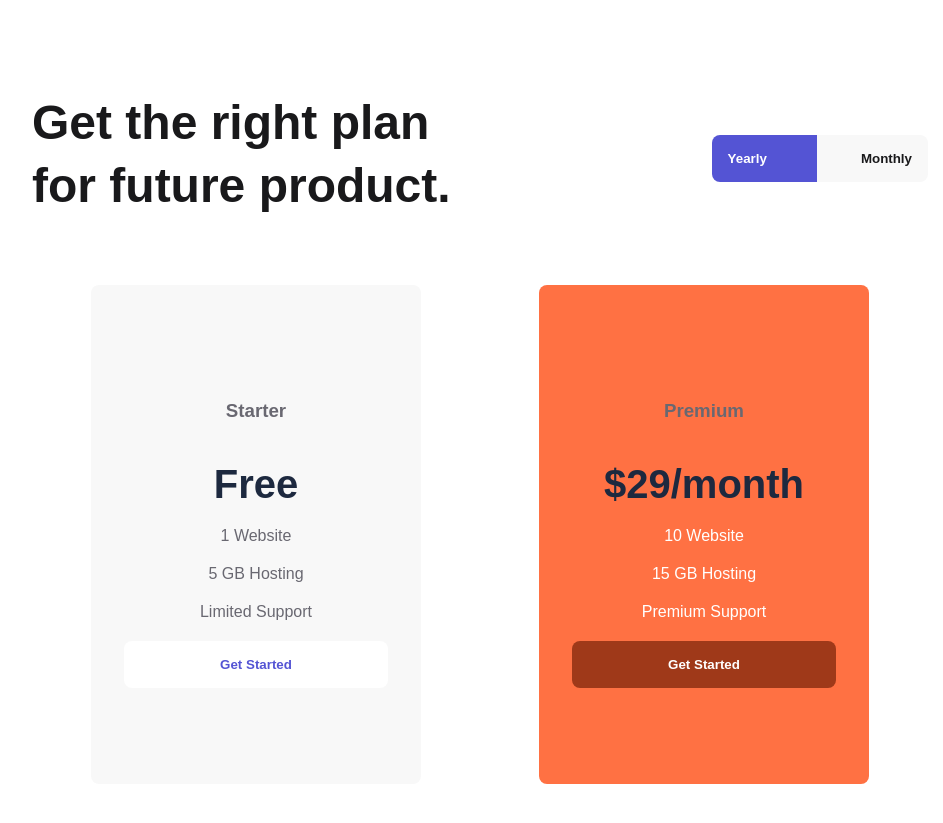
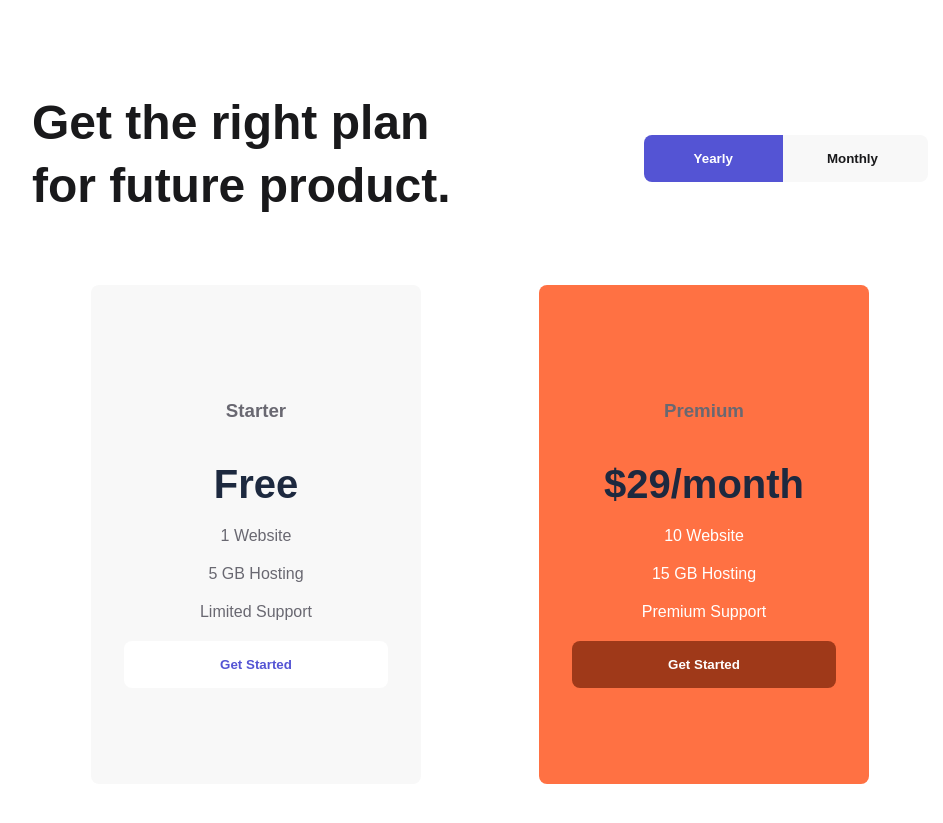
Before and after one commit to george-pench/Vention-StudLab, a website built with webpack: page ResponsiveWebPage/index.html in a window 1280 px wide. Shown: the part 2440-3263 px from the top of the page, without its empty margins (160-1103 px from the left). Built offline with nearby package versions, Linux system fonts and the light colour scheme.

Commit message:
Fix yearly/monthly button padding

```diff
--- a/ResponsiveWebPage/assets/scss/styles.scss
+++ b/ResponsiveWebPage/assets/scss/styles.scss
@@ -287,7 +287,7 @@
     font-weight: bold;
     text-decoration: none;
     cursor: pointer;
-    padding: 1rem;
+    padding: 1rem 3.125rem;
 
     &:hover {
       background-color: rgb(200, 220, 240);
```
